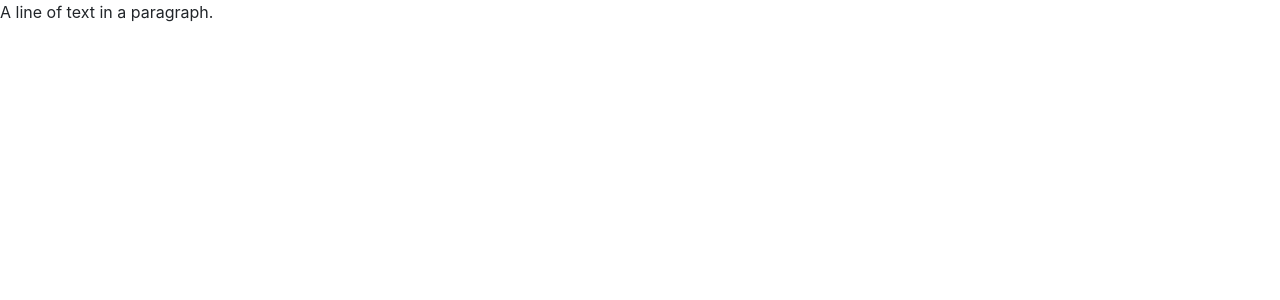
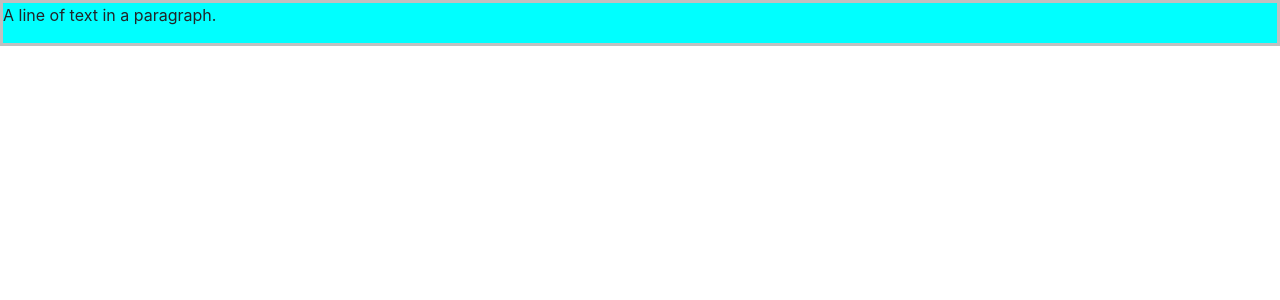
Before and after one commit to hisaransh/Writeup, a Next.js app: page /temporary in a window 1280 px wide. Shown: the top 300 px of the page. Built offline with nearby package versions, Linux system fonts and the light colour scheme.

Commit message:
Add API for creating headline and subheadline

```diff
--- a/package.json
+++ b/package.json
@@ -3,7 +3,7 @@
   "version": "0.1.0",
   "private": true,
   "scripts": {
-    "dev": "node server.js",
+    "dev": "nodemon server.js",
     "build": "next build",
     "start": "next start"
   },
--- a/pages/createproject.js
+++ b/pages/createproject.js
@@ -13,8 +13,6 @@ const url = "http://localhost:3000/api/"
 
 
 export default function Home({ep}) {
-  console.log("ep");
-  console.log(ep);
   const router = useRouter();
   const [projectName,handleProjectName] = useState('');
   const [authorName,handleAuthorName] = useState('');
--- a/pages/temporary.js
+++ b/pages/temporary.js
@@ -1,28 +1,124 @@
 import Head from 'next/head'
 import Link from 'next/link'
-import { ToastContainer, toast } from 'react-toastify';
-import React, { useEffect, useMemo, useState } from "react";
+import React, { useEffect, useMemo, useState ,useCallback} from "react";
 // Import the Slate editor factory.
-import { createEditor } from 'slate'
+import { createEditor,Editor,Transforms ,Text} from 'slate'
 
 // Import the Slate components and React plugin.
-import { Slate, Editable, withReact } from 'slate-react'
+import { Slate, Editable, withReact  } from 'slate-react'
 
-export default function Temp(){
-   const notify = () => toast.success("Project Created !");
-   const editor = useMemo(() => withReact(createEditor()), [])
-   // Keep track of state for the value of the editor.
-   const [value, setValue] = useState([
+const CustomEditor = {
+  isBoldMarkActive(editor) {
+    const [match] = Editor.nodes(editor, {
+      match: n => n.bold === true,
+      universal: true,
+    })
+
+    return !!match
+  },
+
+  isCodeBlockActive(editor) {
+    const [match] = Editor.nodes(editor, {
+      match: n => n.type === 'code',
+    })
+
+    return !!match
+  },
+
+  toggleBoldMark(editor) {
+    const isActive = CustomEditor.isBoldMarkActive(editor)
+    Transforms.setNodes(
+      editor,
+      { bold: isActive ? null : true },
+      { match: n => Text.isText(n), split: true }
+    )
+  },
+
+  toggleCodeBlock(editor) {
+    const isActive = CustomEditor.isCodeBlockActive(editor)
+    Transforms.setNodes(
+      editor,
+      { type: isActive ? null : 'code' },
+      { match: n => Editor.isBlock(editor, n) }
+    )
+  },
+}
+
+const App = () => {
+  const editor = useMemo(() => withReact(createEditor()), [])
+  const [value, setValue] = useState([
     {
       type: 'paragraph',
       children: [{ text: 'A line of text in a paragraph.' }],
     },
   ])
-  return(
-    <div>
-        <Slate editor={editor} value={value} onChange={newValue => setValue(newValue)}>
-          <Editable />
-        </Slate>
+
+  const renderElement = useCallback(props => {
+    switch (props.element.type) {
+      case 'code':
+        return <CodeElement {...props} />
+      default:
+        return <DefaultElement {...props} />
+    }
+  }, [])
+
+  const renderLeaf = useCallback(props => {
+    return <Leaf {...props} />
+  }, [])
+
+  return (
+    <div style={{backgroundColor:'aqua',borderColor:'silver',borderSize:'0px',borderStyle:'solid'}}>
+    <Slate editor={editor} value={value} onChange={value => setValue(value)}>
+      <Editable
+        renderElement={renderElement}
+        renderLeaf={renderLeaf}
+        onKeyDown={event => {
+          if (!event.ctrlKey) {
+            return
+          }
+
+          // Replace the `onKeyDown` logic with our new commands.
+          switch (event.key) {
+            case '`': {
+              event.preventDefault()
+              CustomEditor.toggleCodeBlock(editor)
+              break
+            }
+
+            case 'b': {
+              event.preventDefault()
+              CustomEditor.toggleBoldMark(editor)
+              break
+            }
+          }
+        }}
+      />
+    </Slate>
     </div>
   )
 }
+
+const Leaf = props => {
+  return (
+    <span
+      {...props.attributes}
+      style={{ fontWeight: props.leaf.bold ? 'bold' : 'normal' }}
+    >
+      {props.children}
+    </span>
+  )
+}
+
+const CodeElement = props => {
+  return (
+    <pre {...props.attributes}>
+      <code>{props.children}</code>
+    </pre>
+  )
+}
+
+const DefaultElement = props => {
+  return <p {...props.attributes}>{props.children}</p>
+}
+
+export default App;
--- a/server.js
+++ b/server.js
@@ -4,7 +4,6 @@ const next = require('next');
 // Body parser is used to show API request data on server
 const bodyParser = require('body-parser');
 const mongoose = require('mongoose');
-
 //Environment Variable are saved here
 require('dotenv/config');
 
@@ -16,7 +15,6 @@ const PORT = process.env.PORT || 3000
 const dev = process.env.NODE_ENV !== 'production'
 const nextApp = next({dev})
 
-// Connecting to database via Mongoose (A MongoDb Wrapper)
 mongoose.connect(process.env.DB_CONNECTION,{useNewUrlParser:true},() =>
   console.log('connected to DB!!')
 );
```
Also changed, not shown: api/project.js (+54 -1 lines), models/writeup.js (+18 -1 lines), pages/project/[pid]/index.js (+1 -19 lines).
